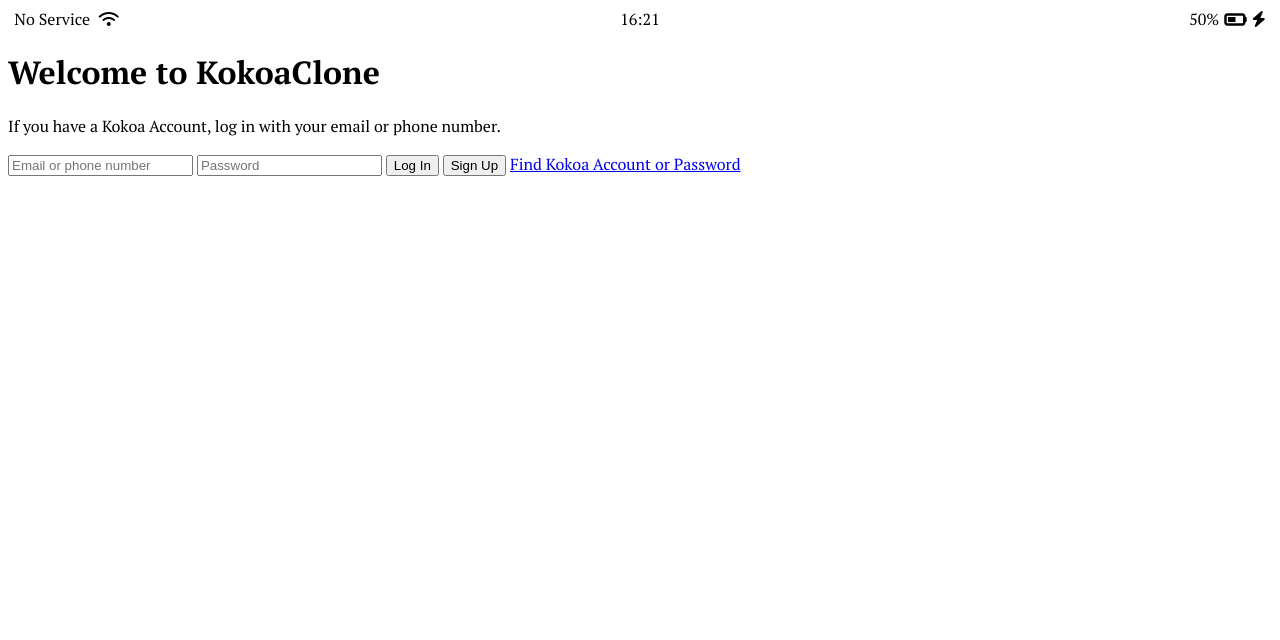
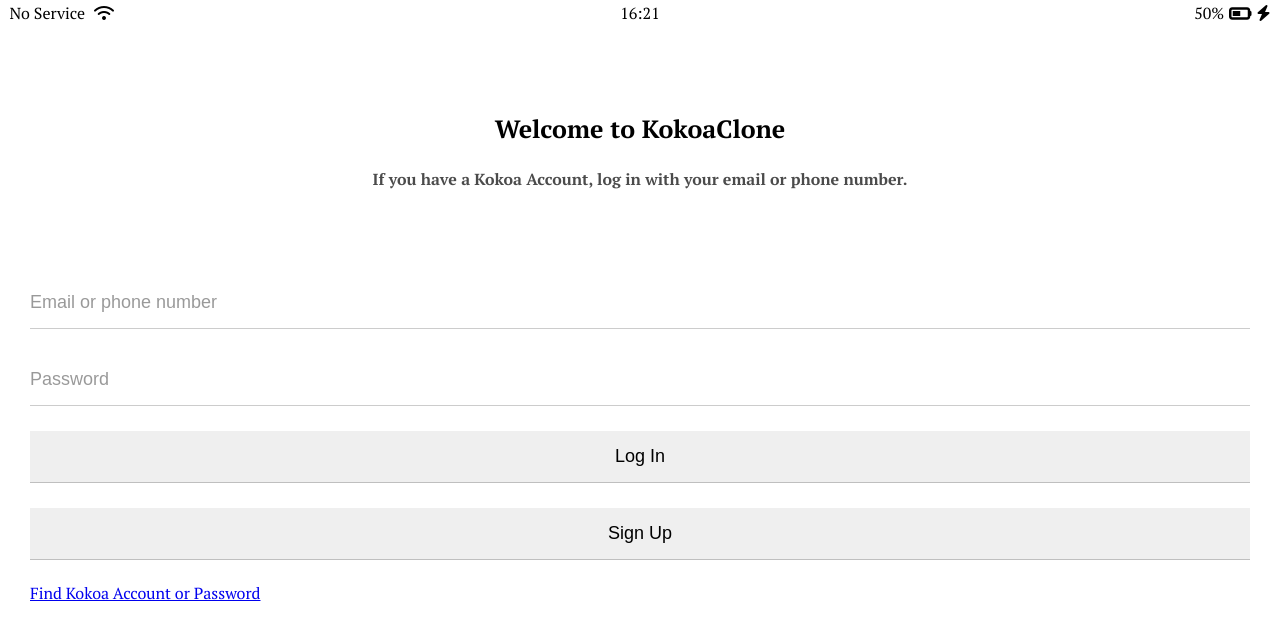
Before and after one commit to hwayoon/kokoa_clone_exercise, a plain HTML site: page index.html in a window 1280 px wide. Drawn offline with Linux system fonts and the light colour scheme.

Commit message:
login page almost done

```diff
--- /dev/null
+++ b/css/reset.css
@@ -0,0 +1,47 @@
+html, body, div, span, applet, object, iframe,
+h1, h2, h3, h4, h5, h6, p, blockquote, pre,
+a, abbr, acronym, address, big, cite, code,
+del, dfn, em, img, ins, kbd, q, s, samp,
+small, strike, strong, sub, sup, tt, var,
+b, u, i, center,
+dl, dt, dd, ol, ul, li,
+fieldset, form, label, legend,
+table, caption, tbody, tfoot, thead, tr, th, td,
+article, aside, canvas, details, embed,
+figure, figcaption, footer, header, hgroup,
+menu, nav, output, ruby, section, summary,
+time, mark, audio, video {
+	margin: 0;
+	padding: 0;
+	border: 0;
+	font-size: 100%;
+	font: inherit;
+	vertical-align: baseline;
+}
+/* HTML5 display-role reset for older browsers */
+article, aside, details, figcaption, figure,
+footer, header, hgroup, menu, nav, section {
+	display: block;
+}
+body {
+	line-height: 1;
+}
+ol, ul {
+	list-style: none;
+}
+blockquote, q {
+	quotes: none;
+}
+blockquote:before, blockquote:after,
+q:before, q:after {
+	content: '';
+	content: none;
+}
+table {
+	border-collapse: collapse;
+	border-spacing: 0;
+}
+
+input:focus {
+	outline:none;
+}
--- /dev/null
+++ b/css/status-bar.css
@@ -0,0 +1,23 @@
+.status-bar {
+    display: flex;
+    justify-content: center;
+    padding:5px 3px;
+}
+.status-bar__column{
+    width: 33%;
+}
+.status-bar__column:first-child span{
+    margin-right: 5px;
+}
+.status-bar__column:nth-child(2){
+    display: flex;
+    justify-content: center;
+}
+.status-bar__column:last-child {
+    display: flex;
+    justify-content: flex-end;
+    align-items: center;
+}
+.status-bar__column .fa-battery-half {
+    margin: 0px 5px;
+}
--- a/css/style.css
+++ b/css/style.css
@@ -1,30 +1,46 @@
 /* https://github.com/nomadcoders/kokoa-clone-2020/tree/master/screenshots 코코아클론 스크린샷 확인*/
 
 @import url('https://fonts.googleapis.com/css2?family=PT+Serif:wght@400;700&display=swap');
+@import "reset.css";
+@import "status-bar.css";
+@import "variables.css";
 
 body{
     font-family: 'PT Serif', serif;
 }
 
-.status-bar {
+.welcome-header{
+    margin: 90px 0px;
+    text-align:center;
     display: flex;
-    justify-content: center;
+    flex-direction:column;
+    align-items:center;
+    font-weight:700;
 }
-.status-bar__column{
-    width: 33%;
+.welcome-header__title{
+    margin-bottom: 30px;
+    font-size: 25px;
 }
-.status-bar__column:first-child span{
-    margin-right: 5px;
+.welcome-header__text{
+    width: 60%;
+    opacity: 0.7;
 }
-.status-bar__column:nth-child(2){
+#login-form{
     display: flex;
-    justify-content: center;
+    flex-direction:column;
+    margin:0px 30px;
 }
-.status-bar__column:last-child {
-    display: flex;
-    justify-content: flex-end;
-    align-items: center;
+#login-form input {
+    padding:15px 0px;
+    border: none;
+    font-size: 18px;
+    border-bottom:1px solid rgba(0,0,0,0.2);
+    margin-bottom: 25px;
+    transition:border-color .3s ease-in-out;
 }
-.status-bar__column .fa-battery-half {
-    margin: 0px 5px;
+#login-form input::placeholder{
+    color: rgba(0,0,0,0.4);
 }
+#login-form input:focus {
+    border-color:var(--yellow);
+}
--- /dev/null
+++ b/css/variables.css
@@ -0,0 +1,3 @@
+:root{
+    --yellow: #fae100;
+}
```
